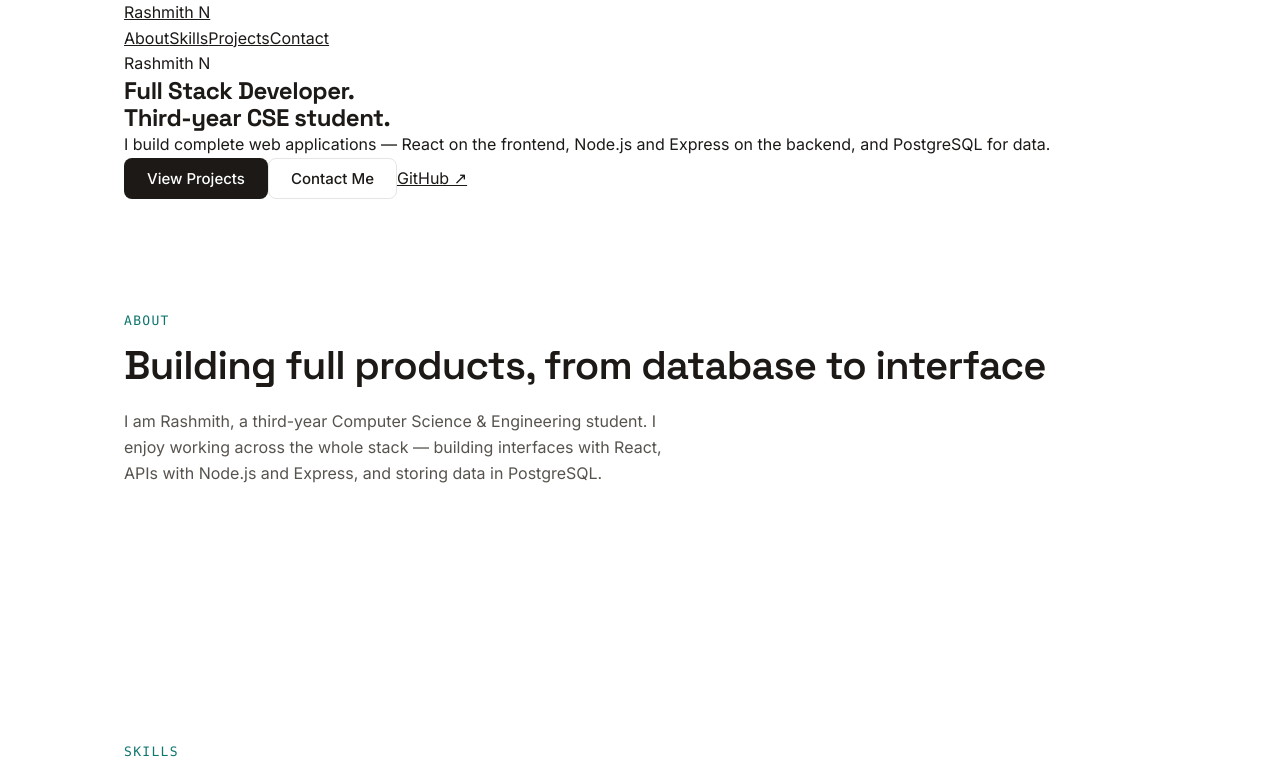
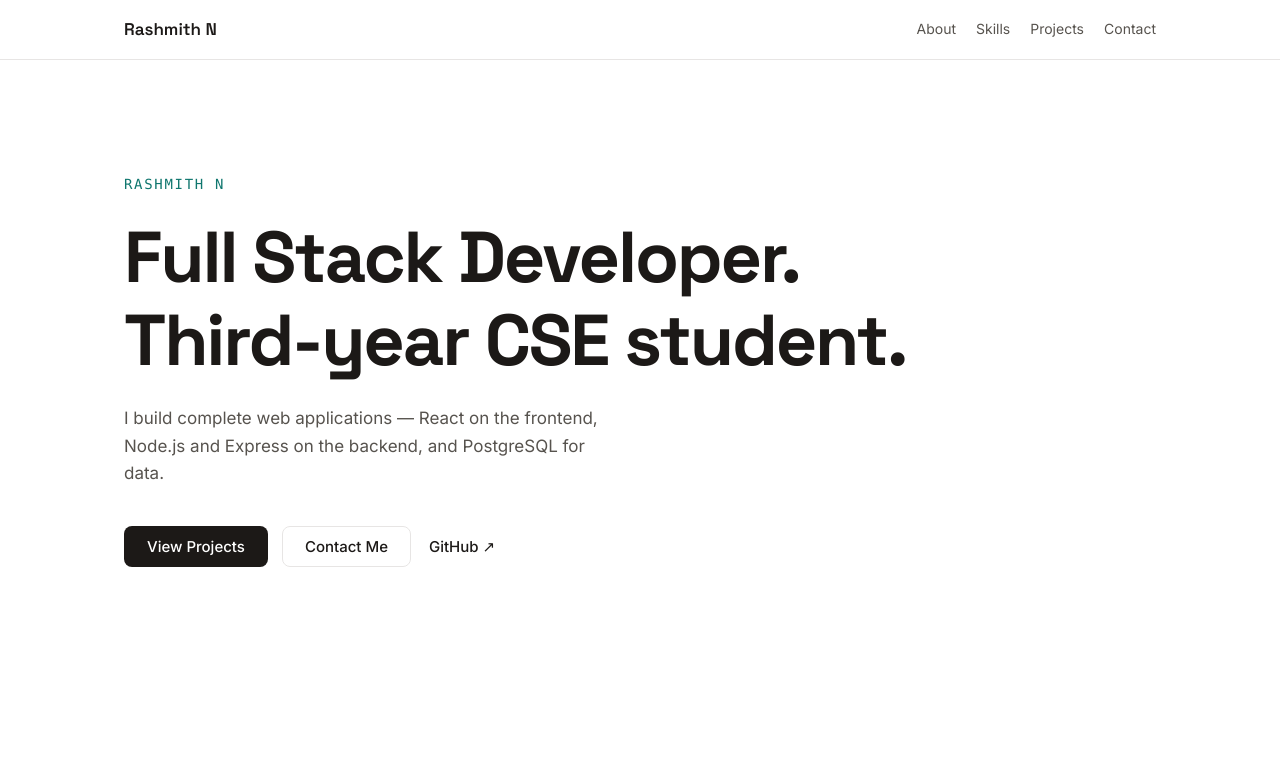
Before and after one commit to Rashmith-N/portfolio, a React (Vite) app in the folder frontend/: page / in a window 1280 px wide. Shown: the top 780 px of the page. Built offline with nearby package versions, Linux system fonts and the light colour scheme.

Commit message:
Update index.css

```diff
--- a/frontend/src/index.css
+++ b/frontend/src/index.css
@@ -66,6 +66,14 @@ h3 {
   html {
     scroll-behavior: auto;
   }
+
+  *,
+  *::before,
+  *::after {
+    animation-duration: 0.01ms !important;
+    animation-iteration-count: 1 !important;
+    transition-duration: 0.01ms !important;
+  }
 }
 
 .container {
@@ -77,6 +85,10 @@ h3 {
 
 .section {
   padding-block: var(--section-space);
+}
+
+section[id] {
+  scroll-margin-top: 5.5rem;
 }
 
 .section-alt {
@@ -142,6 +154,143 @@ h3 {
   border-color: var(--color-text);
 }
 
+.contact-links {
+  display: flex;
+  flex-wrap: wrap;
+  gap: 0.875rem;
+}
+
+.navbar {
+  position: sticky;
+  top: 0;
+  z-index: 50;
+  background-color: var(--color-bg);
+  border-bottom: 1px solid var(--color-border);
+}
+
+.navbar-inner {
+  display: flex;
+  flex-direction: column;
+  gap: 0.625rem;
+  padding-block: 0.875rem;
+}
+
+.navbar-brand {
+  font-family: var(--font-heading);
+  font-size: 1.0625rem;
+  font-weight: 600;
+  color: var(--color-text);
+  text-decoration: none;
+}
+
+.navbar-nav {
+  display: flex;
+  flex-wrap: wrap;
+  gap: 1.25rem;
+}
+
+.navbar-link {
+  font-size: 0.875rem;
+  color: var(--color-text-muted);
+  text-decoration: none;
+  transition: color 160ms ease;
+}
+
+.navbar-link:hover {
+  color: var(--color-text);
+}
+
+@media (min-width: 640px) {
+  .navbar-inner {
+    flex-direction: row;
+    align-items: center;
+    justify-content: space-between;
+    padding-block: 1rem;
+  }
+}
+
+.hero {
+  display: flex;
+  align-items: center;
+  min-height: 75vh;
+  min-height: calc(92svh - 7rem);
+  padding-block: clamp(3rem, 8vw, 5.5rem);
+}
+
+.hero-eyebrow {
+  font-family: var(--font-mono);
+  font-size: 0.875rem;
+  font-weight: 500;
+  letter-spacing: 0.12em;
+  text-transform: uppercase;
+  color: var(--color-accent);
+  margin-bottom: 1.25rem;
+}
+
+.hero-title {
+  font-size: clamp(2.25rem, 8vw, 4.5rem);
+  font-weight: 700;
+  letter-spacing: -0.03em;
+  margin-bottom: 1.5rem;
+}
+
+.hero-text {
+  font-size: 1.0625rem;
+  color: var(--color-text-muted);
+  max-width: 46ch;
+  margin-bottom: 2.25rem;
+}
+
+.hero-actions {
+  display: flex;
+  flex-wrap: wrap;
+  align-items: center;
+  gap: 0.875rem;
+}
+
+.hero-github {
+  font-size: 0.9375rem;
+  font-weight: 500;
+  color: var(--color-text);
+  text-decoration: none;
+  padding: 0.75rem 0.25rem;
+  transition: color 160ms ease;
+}
+
+.hero-github:hover {
+  color: var(--color-accent-dark);
+}
+
+@keyframes rise-in {
+  from {
+    opacity: 0;
+    transform: translateY(14px);
+  }
+  to {
+    opacity: 1;
+    transform: translateY(0);
+  }
+}
+
+.hero-eyebrow {
+  animation: rise-in 600ms ease both;
+}
+
+.hero-title {
+  animation: rise-in 600ms ease both;
+  animation-delay: 80ms;
+}
+
+.hero-text {
+  animation: rise-in 600ms ease both;
+  animation-delay: 160ms;
+}
+
+.hero-actions {
+  animation: rise-in 600ms ease both;
+  animation-delay: 240ms;
+}
+
 .footer {
   border-top: 1px solid var(--color-border);
   padding-block: 2.5rem 2rem;
```
